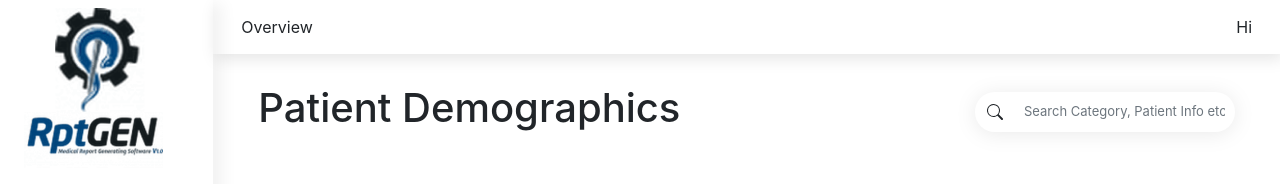
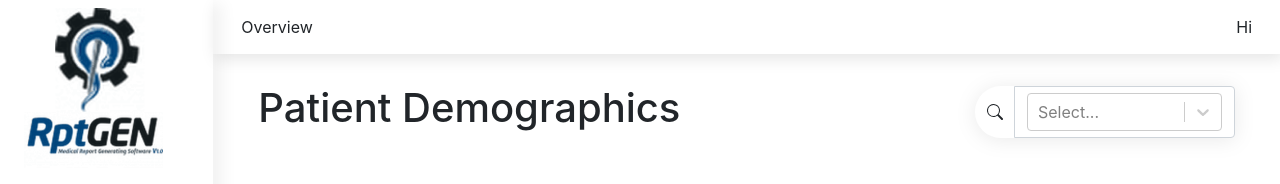
Before and after one commit to papasunnee/rptgen_frontend, a Next.js app: page /patient-demographics in a window 1280 px wide. Shown: the top 184 px of the page. Built offline with nearby package versions, Linux system fonts and the light colour scheme; no server answers; the database is empty.

Commit message:
update search option

```diff
--- a/package.json
+++ b/package.json
@@ -32,7 +32,6 @@
     "react-paginate": "^8.1.3",
     "react-scroll": "^1.8.7",
     "react-select": "^5.3.2",
-    "react-select-search": "^3.0.9",
     "sass": "^1.49.11",
     "styled-components": "^5.3.5",
     "swr": "^1.3.0",
--- a/src/components/Patient-Demographics/Index.js
+++ b/src/components/Patient-Demographics/Index.js
@@ -22,6 +22,7 @@ import frame47Styles from "../Frame47/Frame47.module.scss";
 import demographicsStyles from "./Demographics.module.scss";
 import DemographicForm from "./DemographicForm";
 import PatientInfo from "./PatientInfo";
+import SearchPatient from "../Patients-Database/searchPatient";
 
 function Index({ patient }) {
   return (
@@ -43,23 +44,7 @@ function Index({ patient }) {
                     <div className={`${frame47Styles.Top}`}>
                       <h3>Patient Demographics</h3>
 
-                      <div
-                        className={`${frame47Styles.Inputgroup} input-group flex-nowrap`}
-                      >
-                        <span
-                          className={`${frame47Styles.Inputgroup_text} input-group-text`}
-                          id="addon-wrapping"
-                        >
-                          <BsSearch />
-                        </span>
-                        <input
-                          type="text"
-                          className={`form-control`}
-                          placeholder="Search Category, Patient Info etc"
-                          aria-label="Username"
-                          aria-describedby="addon-wrapping"
-                        />
-                      </div>
+                      <SearchPatient />
                     </div>
 
                     <PatientInfo patient={patient} />
--- /dev/null
+++ b/src/components/Patients-Database/searchPatient.js
@@ -0,0 +1,50 @@
+import { fetcher } from "@/context/AuthContext";
+import { useRouter } from "next/router";
+import React, { useEffect, useState } from "react";
+import { BsSearch } from "react-icons/bs";
+import Select from "react-select";
+import useSWR from "swr";
+
+import frame47Styles from "../Frame47/Frame47.module.scss";
+
+function SearchPatient() {
+  const { data } = useSWR("/api/patient", fetcher);
+  const router = useRouter();
+  const [patientSelect, setPatientSelect] = useState(null);
+  const handlePatientSelect = (e) => {
+    setPatientSelect(e.value);
+    console.log(e.value);
+    let routePath = router.route;
+    if (routePath.includes("[id]")) {
+      let newPath = routePath.replace("[id]", e.value);
+      return router.push(newPath);
+    } else {
+      return router.push(`/historian/${e.value}/demographics`);
+    }
+  };
+
+  const [patient, setPatient] = useState({});
+  //   useEffect(() => {
+  //     setPatient({ ...data?.data?.patients });
+  //   });
+  return (
+    <div className={`${frame47Styles.Inputgroup} input-group flex-nowrap`}>
+      <span
+        className={`${frame47Styles.Inputgroup_text} input-group-text`}
+        id="addon-wrapping"
+      >
+        <BsSearch />
+      </span>
+      <Select
+        className="form-control"
+        onChange={handlePatientSelect}
+        options={data?.data?.patients?.map((patient) => ({
+          value: patient._id,
+          label: patient.firstname + " " + patient.lastname,
+        }))}
+      />
+    </div>
+  );
+}
+
+export default SearchPatient;
```
Also changed, not shown: src/components/Patients-Database/Index.js (+5 -3 lines), 1 other file (tests, documents, lock files or other folders).
